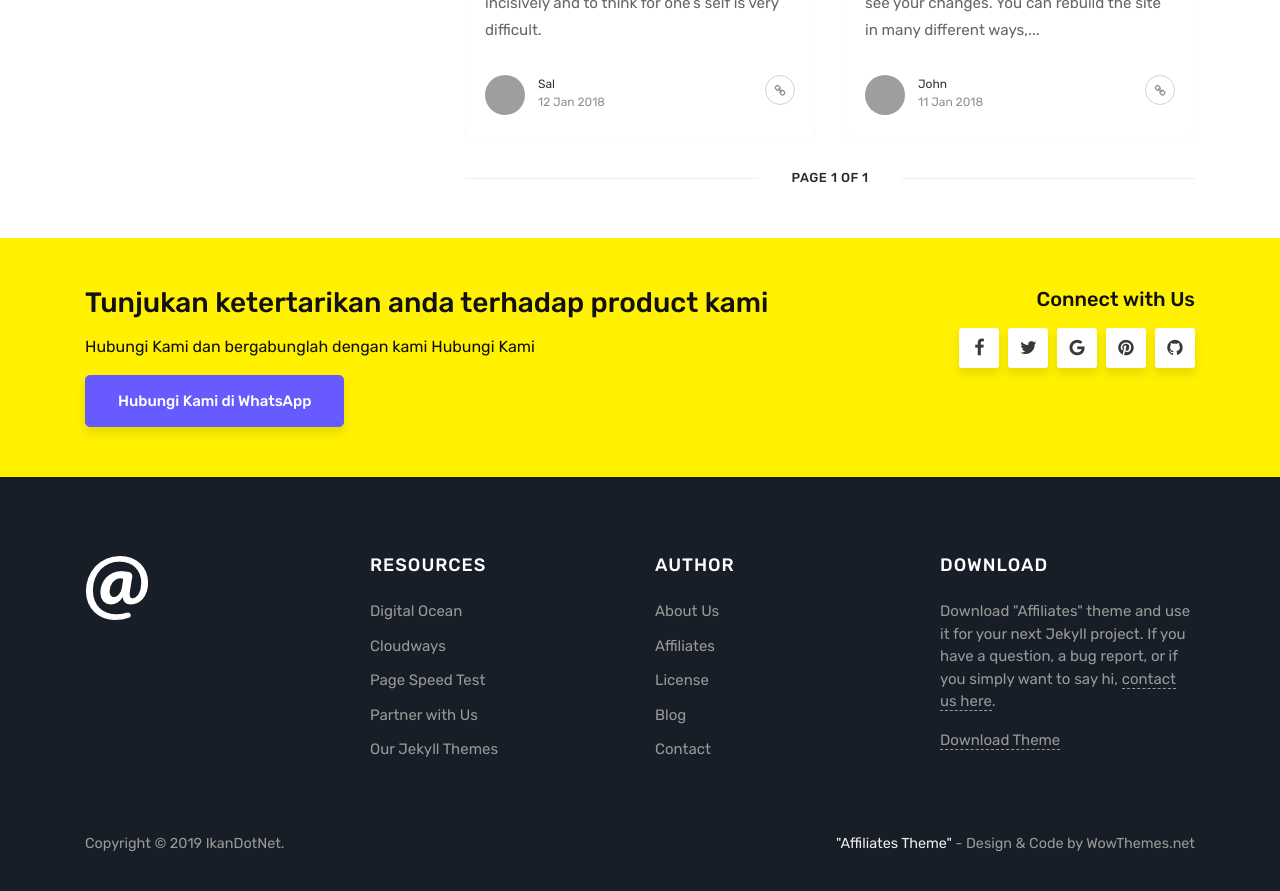
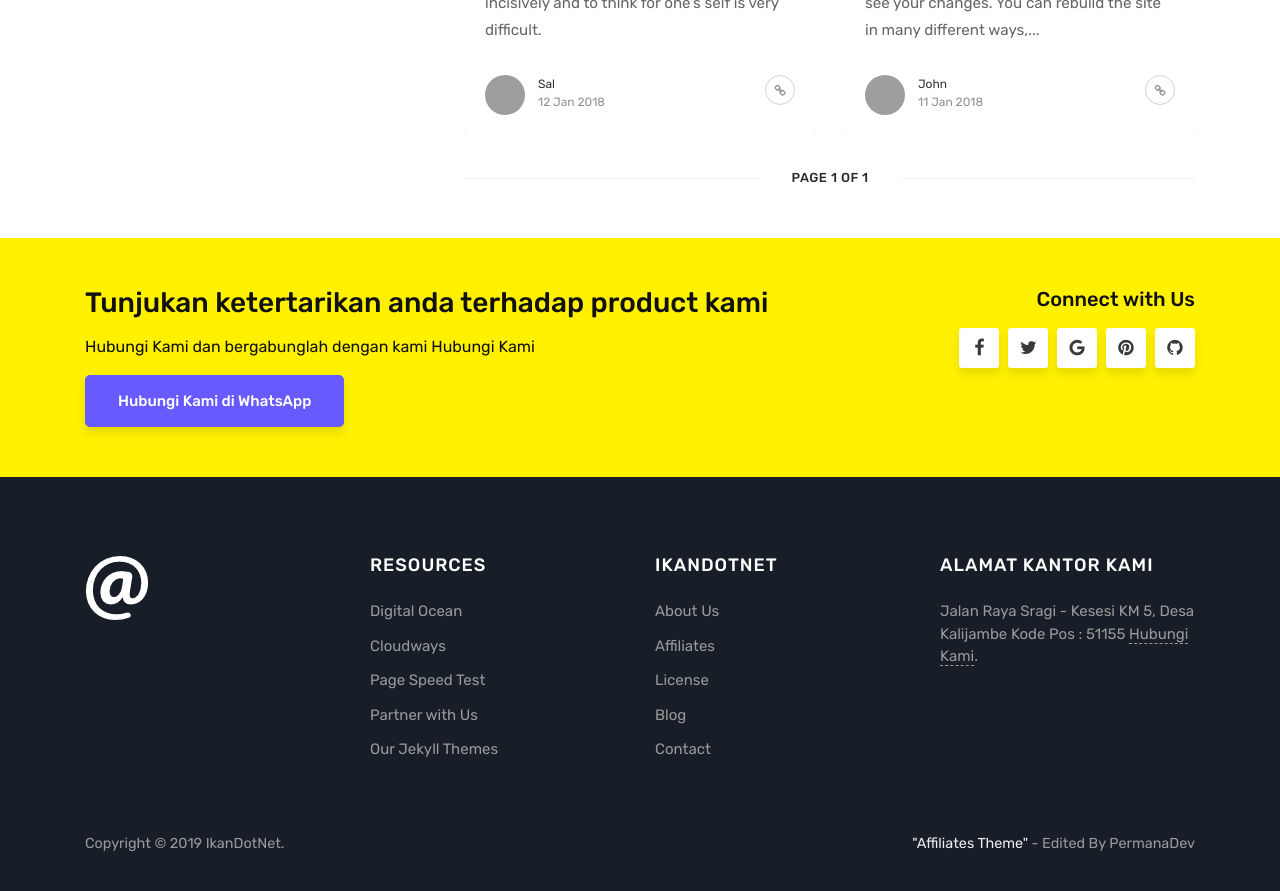
Before and after one commit to nifqi18/nifqi18.github.io, a Jekyll site: the page built from index.html, in a window 1280 px wide and 900 px high, scrolled down 2015 px. Shown: the top 891 px of the window. Built offline with Jekyll 4.4.1, drawn with Linux system fonts in a browser that asks for light colours; the list of posts is cut into pages by our own code; grey boxes are pictures that could not be loaded.

Commit message:
All About Changes

```diff
--- a/_layouts/default.html
+++ b/_layouts/default.html
@@ -171,7 +171,7 @@
 
                 <div class="col-sm-3">
                 <div class="footer-widget">
-                <h5 class="title">Author</h5>
+                <h5 class="title">IkanDotNet</h5>
                 <ul>
                 <li><a href="https://www.wowthemes.net/premium-themes-templates/">About Us</a></li>
                 <li><a target="_blank" href="https://www.wowthemes.net/affiliate-area/">Affiliates</a></li>
@@ -184,9 +184,8 @@
 
                 <div class="col-sm-3">
                 <div class="footer-widget textwidget">
-                    <h5 class="title">Download</h5>
-                    <p>Download "Affiliates" theme and use it for your next Jekyll project. If you have a question, a bug report, or if you simply want to say hi, <a href="https://www.wowthemes.net/support/">contact us here</a>.</p>
-                    <a href="https://github.com/wowthemesnet/affiliates-jekyll-theme/archive/master.zip">Download Theme</a>
+                    <h5 class="title">Alamat Kantor Kami</h5>
+                    <p>Jalan Raya Sragi - Kesesi KM 5, Desa Kalijambe Kode Pos : 51155 <a href="https://api.whatsapp.com/send?phone=+6287710271333" target="_blank">Hubungi Kami</a>.</p>
                 </div>
                 </div>
             </div>
@@ -197,7 +196,7 @@
                 </p>
                 <p class="pull-right">
                 <!-- Please, leave credit to author unless you own a commercial license: https://www.wowthemes.net/freebies-license/ -->
-                <a target="_blank" href="https://www.wowthemes.net/free-jekyll-template-affiliates/">"Affiliates Theme"</a> - Design & Code by WowThemes.net
+                <a target="_blank" href="#">"Affiliates Theme"</a> - Edited By PermanaDev
                 </p>
                 <div class="clearfix"></div>
             </div>
```
